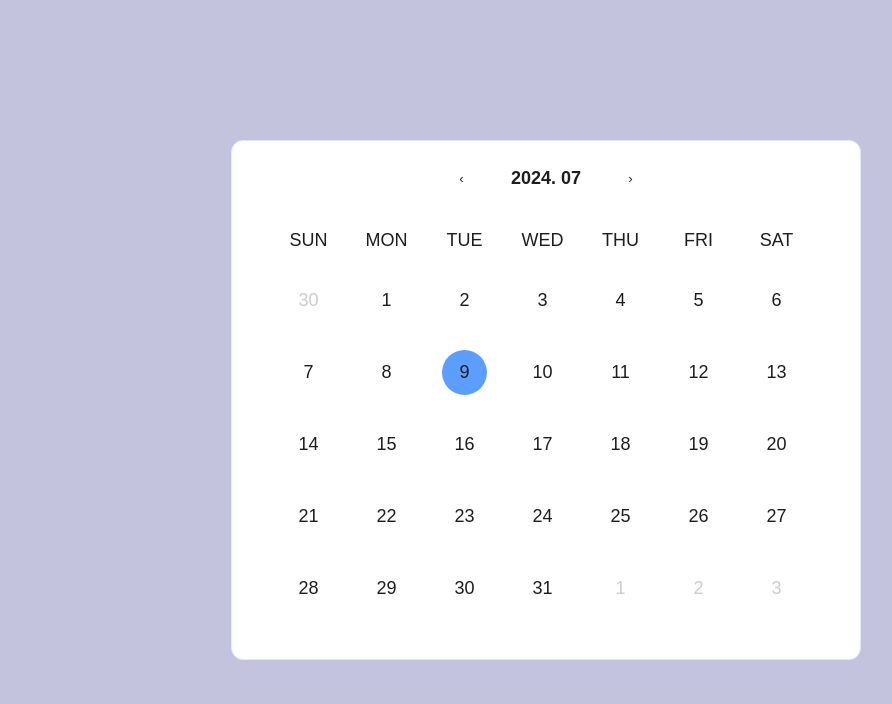
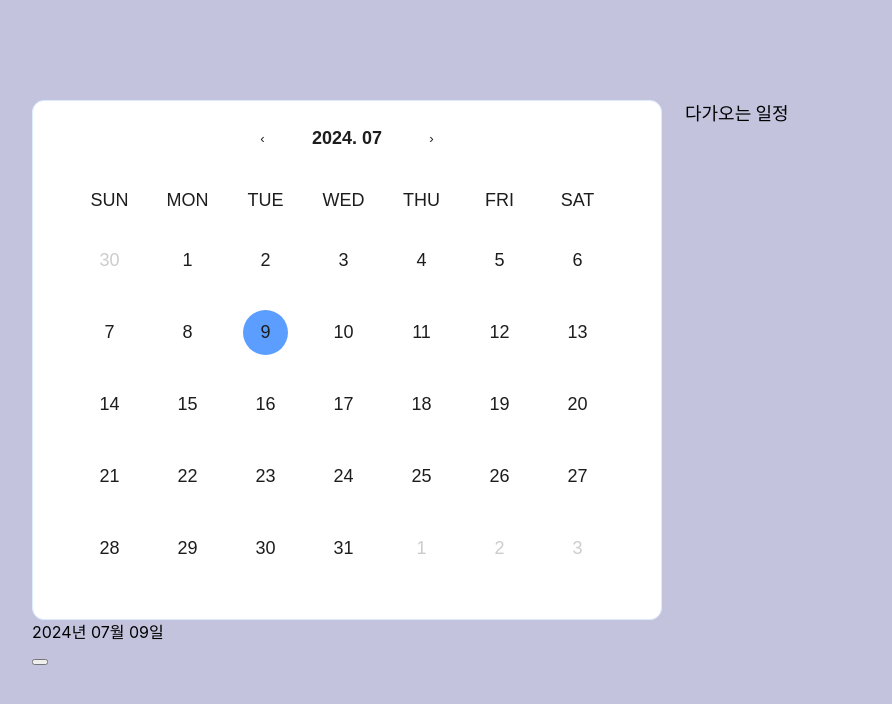
Before and after one commit to Teammanagers/FrontEnd, a React (Vite) app: page /calendar in a window 1280 px wide. Shown: the top 704 px of the page, without its empty margins (94-986 px from the left). Built offline with nearby package versions, Linux system fonts and the light colour scheme.

Commit message:
chore: radix-popover 설치

```diff
--- a/package.json
+++ b/package.json
@@ -13,6 +13,7 @@
   },
   "dependencies": {
     "@radix-ui/react-dialog": "^1.1.1",
+    "@radix-ui/react-popover": "^1.1.1",
     "@tanstack/react-query": "^5.50.1",
     "moment": "^2.30.1",
     "react": "^18.3.1",
--- /dev/null
+++ b/src/components/calendar/Modal.tsx
@@ -0,0 +1,16 @@
+import * as Popover from '@radix-ui/react-popover';
+
+const Modal = () => (
+  <Popover.Root>
+    <Popover.Trigger />
+    <Popover.Anchor />
+    <Popover.Portal>
+      <Popover.Content>
+        <Popover.Close />
+        <Popover.Arrow />
+      </Popover.Content>
+    </Popover.Portal>
+  </Popover.Root>
+);
+
+export default Modal;
--- a/src/components/calendar/calendar.tsx
+++ b/src/components/calendar/calendar.tsx
@@ -1,6 +1,7 @@
 import { useState } from 'react';
 import { StyledCalendarWrapper, StyledCalendar } from './styles';
 import moment from 'moment';
+import Modal from './Modal';
 
 type ValuePiece = Date | null;
 type Value = ValuePiece | [ValuePiece, ValuePiece];
@@ -48,6 +49,8 @@ const Calendar = () => {
         prev2Label={null} // 년도 이동 버튼 숨기기
         minDetail="year" // 10년단위 년도 숨기기
       />
+      <div>{moment(date).format('YYYY년 MM월 DD일')}</div>
+      <Modal />
     </StyledCalendarWrapper>
   );
 };
--- a/src/components/calendar/styles.tsx
+++ b/src/components/calendar/styles.tsx
@@ -3,18 +3,20 @@ import Calendar from 'react-calendar';
 import 'react-calendar/dist/Calendar.css';
 
 export const StyledCalendarWrapper = styled.div`
-  width: 100%;
-  height: 100vh;
-  display: flex;
+  width: 630px;
+  height: 520px;
+  margin-right: 23px;
+
+  /* display: flex;
   justify-content: center;
-  align-items: center;
+  align-items: center; */
   /* position: relative; */
 
   .react-calendar {
     display: flex;
     flex-direction: column;
     align-items: center;
-    width: 630px;
+    width: inherit;
     height: 520px;
     padding: 24px 47px;
     background-color: rgba(255, 255, 255, 1);
--- a/src/pages/calendar/calendar.tsx
+++ b/src/pages/calendar/calendar.tsx
@@ -6,6 +6,9 @@ export const CalendarPage = () => {
     <>
       <Styled.Container>
         <Calendar />
+        <div className="upcoming-schedule">
+          <h2>다가오는 일정</h2>
+        </div>
       </Styled.Container>
     </>
   );
--- a/src/pages/calendar/styles.tsx
+++ b/src/pages/calendar/styles.tsx
@@ -1,12 +1,22 @@
 import styled from 'styled-components';
 
 const Container = styled.div`
+  box-sizing: border-box;
+  display: flex;
+  justify-content: flex-start;
   width: 100vw;
   height: 100vh;
-  /* width: 1920px;
-  height: 1080px; */
+  padding: 100px 0 0 126px;
   /* background-color: rgba(249, 251, 255, 1); */
   background-color: #c3c3dd;
+
+  .upcoming-schedule {
+    h2 {
+      margin: 0;
+      font-size: 18px;
+      font-weight: 700px;
+    }
+  }
 `;
 
 export default { Container };
```
Also changed, not shown: 1 other file (tests, documents, lock files or other folders).
